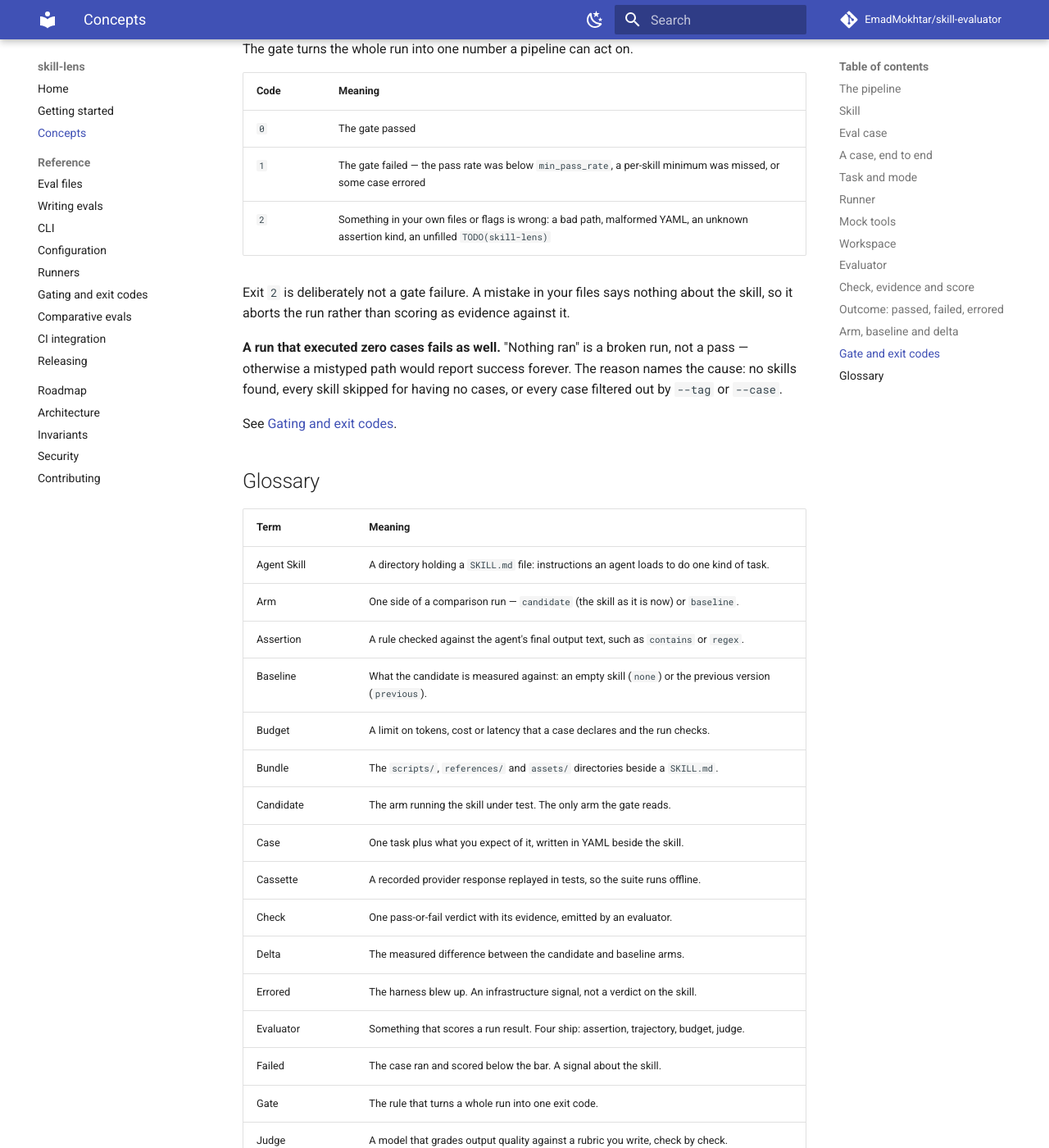
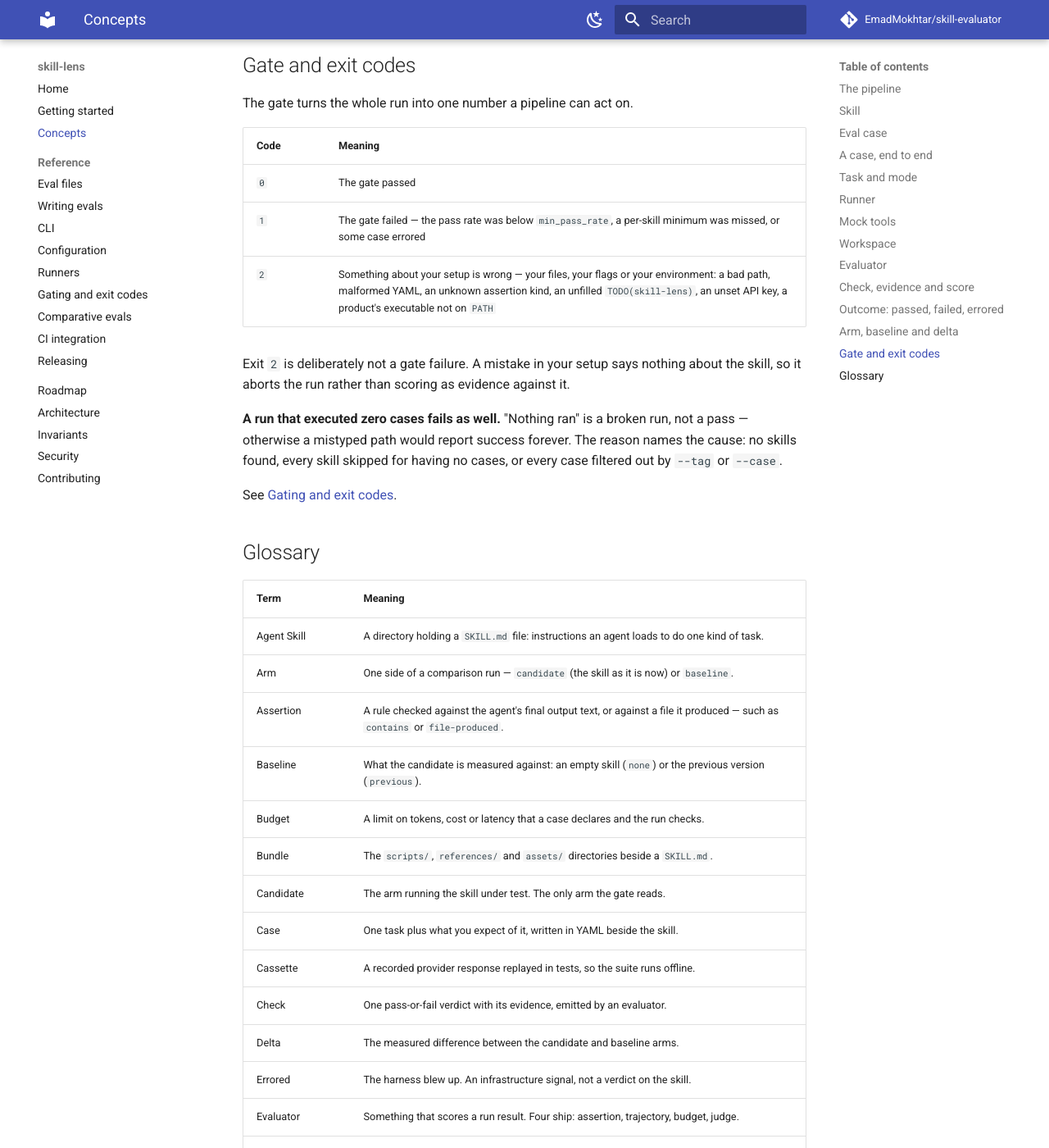
Before and after one commit to EmadMokhtar/skill-evaluator, an MkDocs documentation site: the page built from docs/concepts.md, in a window 1280 px wide and 1400 px high, scrolled down 7714 px. Shown: the whole window at 82% size. Built offline with MkDocs 1.6.1 and Material for MkDocs 9.7.7, drawn with Linux system fonts in a browser that asks for light colours; comment, search, counter and statistics services are not loaded; some of the changed text lies outside the part shown.

Commit message:
docs: correct what causes an errored case
A missing API key is checked before the run starts and exits 2, so it
never produces an errored outcome. Both the concepts page and the
gating page listed it as one. The exit-2 gloss now covers the
environment, not only files and flags.

Co-Authored-By: Claude Opus 5 <noreply@anthropic.com>

```diff
--- a/docs/concepts.md
+++ b/docs/concepts.md
@@ -249,10 +249,11 @@ Every case ends in exactly one of three states, and the difference between the l
 most important distinction in the tool.
 
 - **passed** — the case ran and every check it declared held.
-- **failed** — the case ran and scored below the bar. This is a signal about *the skill*.
-- **errored** — the harness itself blew up: the provider returned a 500, the API key was
-  missing, the product exited non-zero, the judge's reply held no readable verdict. This is a
-  signal about *the infrastructure*.
+- **failed** — the case ran and scored below the bar: at least one check it declared did not
+  hold. This is a signal about *the skill*.
+- **errored** — the harness itself blew up: the provider returned a 500, the key was
+  rejected, the product exited non-zero, the judge's reply held no readable verdict. This is
+  a signal about *the infrastructure*.
 
 Conflating them would make a broken API key look like a badly written skill. An errored case
 fails the gate by default, so continuous integration never goes green on a run that did not
@@ -298,9 +299,9 @@ The gate turns the whole run into one number a pipeline can act on.
 | --- | --- |
 | `0` | The gate passed |
 | `1` | The gate failed — the pass rate was below `min_pass_rate`, a per-skill minimum was missed, or some case errored |
-| `2` | Something in your own files or flags is wrong: a bad path, malformed YAML, an unknown assertion kind, an unfilled `TODO(skill-lens)` |
+| `2` | Something about your setup is wrong — your files, your flags or your environment: a bad path, malformed YAML, an unknown assertion kind, an unfilled `TODO(skill-lens)`, an unset API key, a product's executable not on `PATH` |
 
-Exit `2` is deliberately not a gate failure. A mistake in your files says nothing about the
+Exit `2` is deliberately not a gate failure. A mistake in your setup says nothing about the
 skill, so it aborts the run rather than scoring as evidence against it.
 
 **A run that executed zero cases fails as well.** "Nothing ran" is a broken run, not a pass —
@@ -316,7 +317,7 @@ See [Gating and exit codes](gating.md).
 | --- | --- |
 | Agent Skill | A directory holding a `SKILL.md` file: instructions an agent loads to do one kind of task. |
 | Arm | One side of a comparison run — `candidate` (the skill as it is now) or `baseline`. |
-| Assertion | A rule checked against the agent's final output text, such as `contains` or `regex`. |
+| Assertion | A rule checked against the agent's final output text, or against a file it produced — such as `contains` or `file-produced`. |
 | Baseline | What the candidate is measured against: an empty skill (`none`) or the previous version (`previous`). |
 | Budget | A limit on tokens, cost or latency that a case declares and the run checks. |
 | Bundle | The `scripts/`, `references/` and `assets/` directories beside a `SKILL.md`. |
```
Also changed, not shown: other parts of docs/concepts.md (+1 -1 lines), docs/gating.md (+1 -1 lines).
